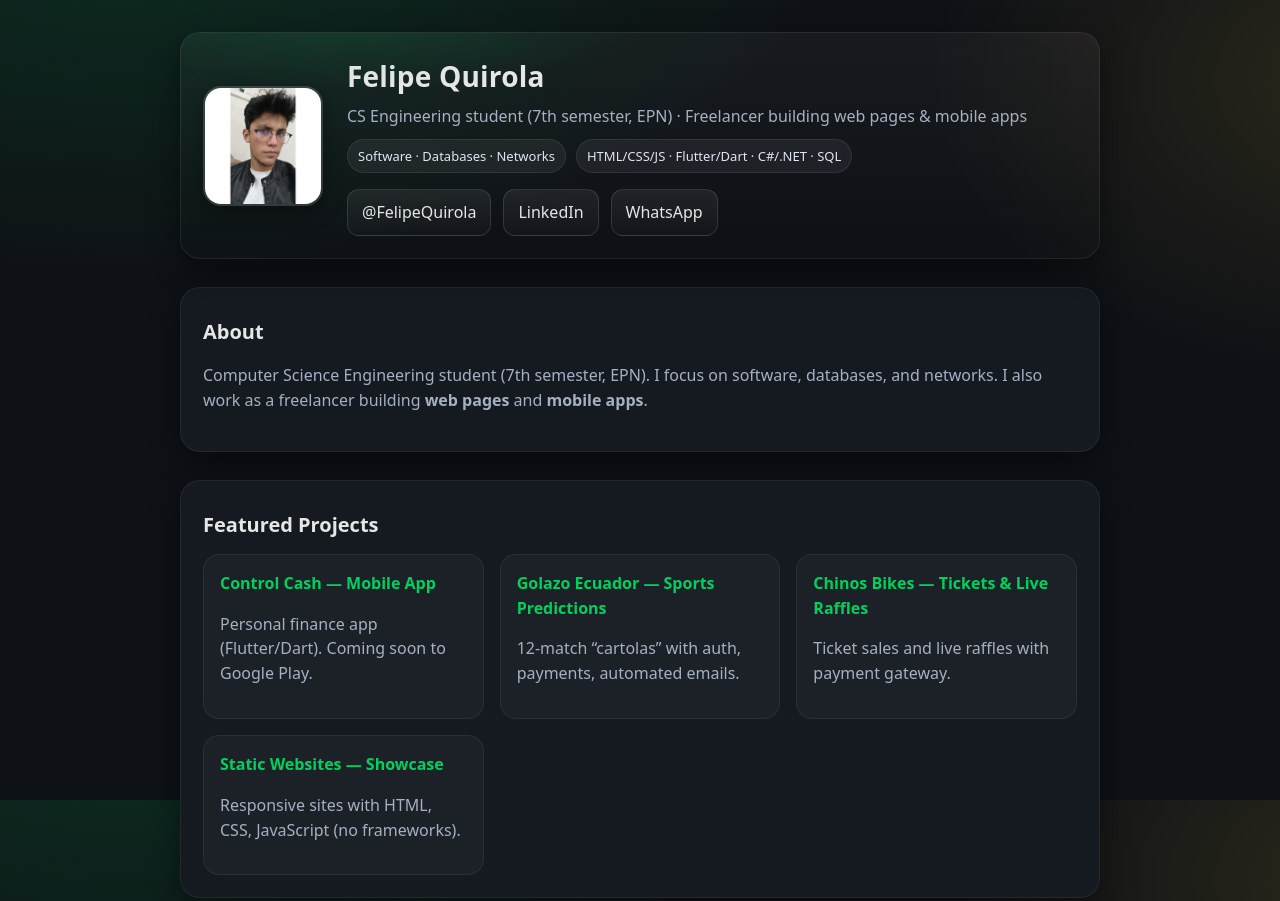
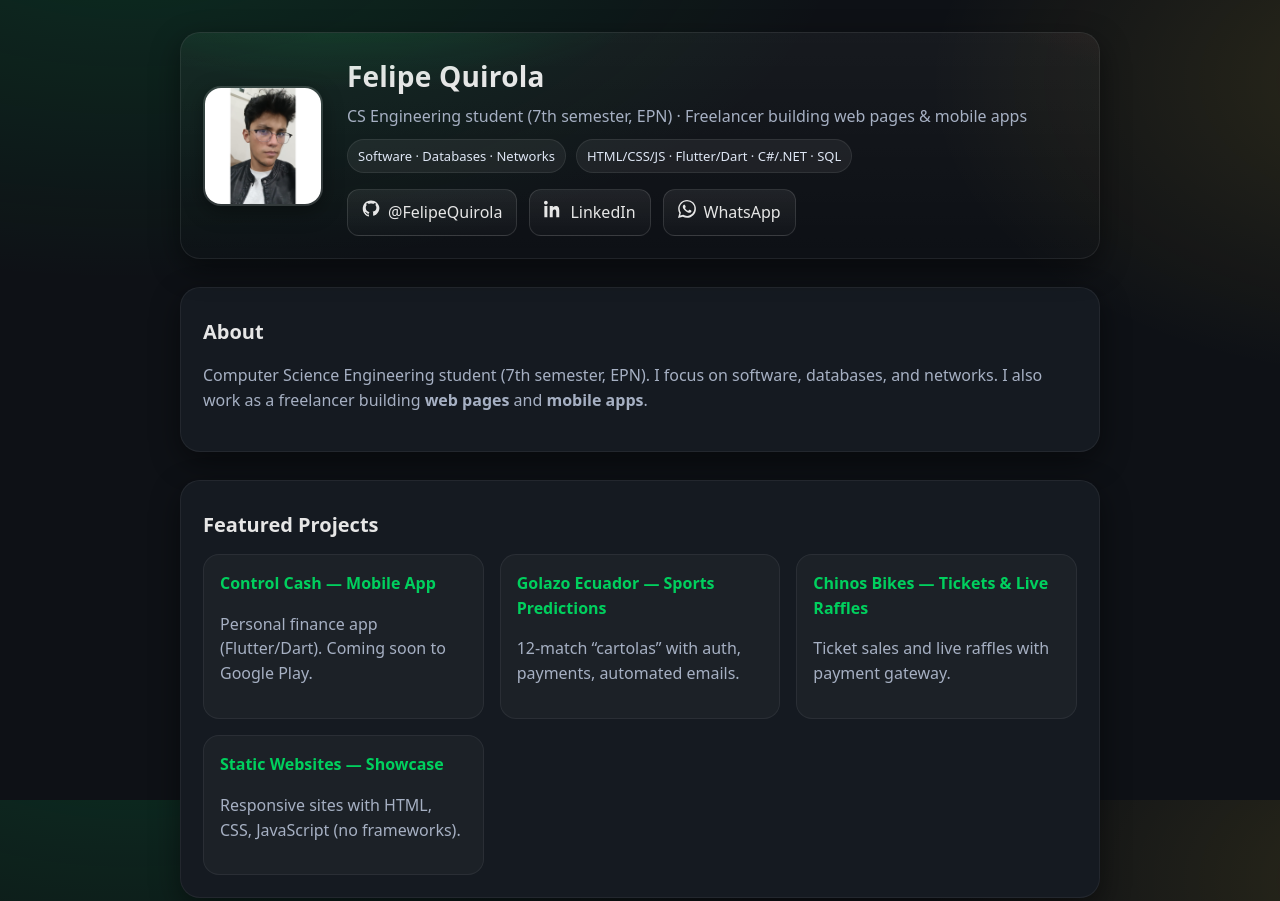
Before and after one commit to FelipeQuirola/FelipeQuirola.github.io, a plain HTML site: page index.html in a window 1280 px wide. Shown: the top 901 px of the page. Drawn offline with Linux system fonts and the light colour scheme.

Commit message:
Update index.html

```diff
--- a/index.html
+++ b/index.html
@@ -24,17 +24,37 @@
       <div class="title">
         <h1>Felipe Quirola</h1>
         <p>CS Engineering student (7th semester, EPN) · Freelancer building web pages & mobile apps</p>
+
         <div class="badges">
           <span class="chip">Software · Databases · Networks</span>
           <span class="chip">HTML/CSS/JS · Flutter/Dart · C#/.NET · SQL</span>
         </div>
+
         <div class="links">
-          <a class="btn" href="https://github.com/FelipeQuirola" target="_blank" rel="noopener">@FelipeQuirola</a>
-          <a class="btn" href="https://www.linkedin.com/in/felipe-quirola-3a83842b2/" target="_blank" rel="noopener">LinkedIn</a>
-          <a class="btn" href="https://wa.me/593996332108" target="_blank" rel="noopener">WhatsApp</a>
+          <a class="btn" href="https://github.com/FelipeQuirola" target="_blank" rel="noopener">
+            <span class="icon">
+              <svg viewBox="0 0 24 24" aria-hidden="true"><path fill="currentColor" d="M12 .5C5.73.5.99 5.24.99 11.52c0 4.86 3.16 8.98 7.55 10.43.55.1.75-.24.75-.53 0-.26-.01-1.11-.02-2.01-3.07.67-3.72-1.29-3.72-1.29-.5-1.27-1.22-1.61-1.22-1.61-.99-.68.08-.66.08-.66 1.1.08 1.68 1.13 1.68 1.13.98 1.67 2.58 1.19 3.21.91.1-.71.38-1.19.69-1.47C7.53 15.1 5 14.16 5 9.95c0-1.2.43-2.18 1.13-2.95-.11-.28-.49-1.42.11-2.96 0 0 .93-.3 3.05 1.13.89-.25 1.85-.38 2.8-.39.95.01 1.91.14 2.8.39 2.12-1.44 3.05-1.13 3.05-1.13.6 1.54.22 2.68.11 2.96.7.77 1.13 1.75 1.13 2.95 0 4.21-2.58 5.13-5.03 5.4.39.34.73 1.01.73 2.05 0 1.48-.01 2.67-.01 3.03 0 .29.2.64.76.53 4.38-1.45 7.54-5.57 7.54-10.43C23.01 5.24 18.27.5 12 .5z"/></svg>
+            </span>
+            <span>@FelipeQuirola</span>
+          </a>
+
+          <a class="btn" href="https://www.linkedin.com/in/felipe-quirola-3a83842b2/" target="_blank" rel="noopener">
+            <span class="icon">
+              <svg viewBox="0 0 24 24" aria-hidden="true"><path fill="currentColor" d="M4.98 3.5C4.98 4.88 3.86 6 2.5 6S0 4.88 0 3.5 1.12 1 2.5 1s2.48 1.12 2.48 2.5zM.5 8h4V23h-4V8zm7.5 0h3.8v2.05h.05c.53-1 1.82-2.05 3.75-2.05 4.01 0 4.75 2.64 4.75 6.08V23h-4v-6.64c0-1.58-.03-3.62-2.2-3.62-2.2 0-2.54 1.72-2.54 3.5V23h-4V8z"/></svg>
+            </span>
+            <span>LinkedIn</span>
+          </a>
+
+          <a class="btn" href="https://wa.me/593996332108" target="_blank" rel="noopener">
+            <span class="icon">
+              <svg viewBox="0 0 24 24" aria-hidden="true"><path fill="currentColor" d="M20.52 3.48A11.95 11.95 0 0 0 12.06 0C5.52 0 .23 5.29.23 11.82c0 2.08.54 4.13 1.57 5.93L0 24l6.4-1.66a11.8 11.8 0 0 0 5.66 1.44h.01c6.54 0 11.83-5.29 11.83-11.82 0-3.16-1.23-6.13-3.38-8.48zM12.07 21.2h-.01a9.8 9.8 0 0 1-5-1.37l-.36-.21-3.8.99 1.02-3.7-.24-.38a9.77 9.77 0 0 1-1.52-5.11c0-5.41 4.41-9.81 9.83-9.81 2.63 0 5.1 1.02 6.96 2.88a9.78 9.78 0 0 1 2.88 6.93c0 5.41-4.41 9.78-9.76 9.78zm5.37-7.3c-.29-.15-1.7-.84-1.96-.94-.26-.1-.45-.15-.64.15-.19.29-.74.94-.91 1.14-.17.2-.34.23-.63.08-.29-.15-1.21-.44-2.31-1.4-.86-.73-1.44-1.64-1.61-1.93-.17-.29-.02-.45.13-.6.13-.13.29-.34.43-.51.14-.17.19-.29.29-.48.1-.19.05-.36-.02-.51-.08-.15-.64-1.54-.88-2.1-.23-.55-.47-.48-.64-.49l-.55-.01c-.19 0-.5.07-.76.36-.26.29-.99.97-.99 2.37 0 1.4 1.02 2.75 1.16 2.94.14.19 2.01 3.07 4.87 4.31.68.29 1.2.46 1.61.59.68.22 1.3.19 1.79.11.55-.08 1.7-.69 1.94-1.35.24-.66.24-1.23.17-1.35-.07-.12-.26-.2-.55-.35z"/></svg>
+            </span>
+            <span>WhatsApp</span>
+          </a>
         </div>
       </div>
     </header>
+
     <section>
       <h2>About</h2>
       <p class="muted">
@@ -42,6 +62,7 @@
         I also work as a freelancer building <strong>web pages</strong> and <strong>mobile apps</strong>.
       </p>
     </section>
+
     <section>
       <h2>Featured Projects</h2>
       <div class="grid">
@@ -63,10 +84,12 @@
         </a>
       </div>
     </section>
+
     <footer>
       © <span id="y"></span> Felipe Quirola · Built with HTML/CSS/JS
     </footer>
   </div>
+
   <script>
     document.getElementById('y').textContent = new Date().getFullYear();
   </script>
```
